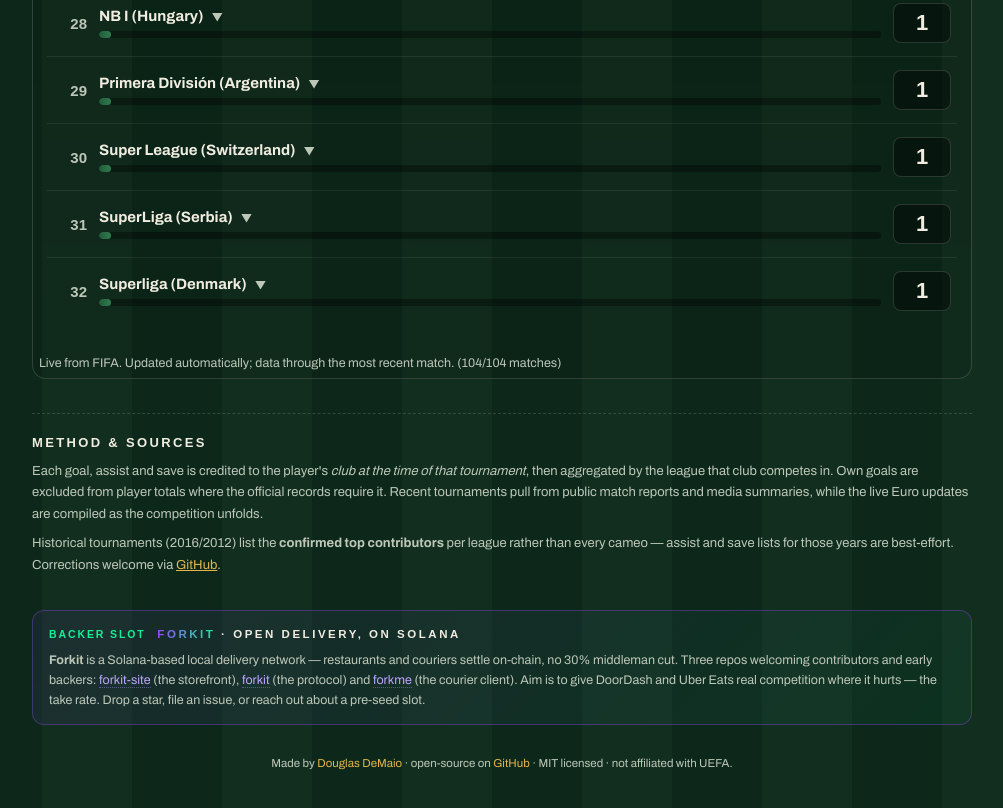
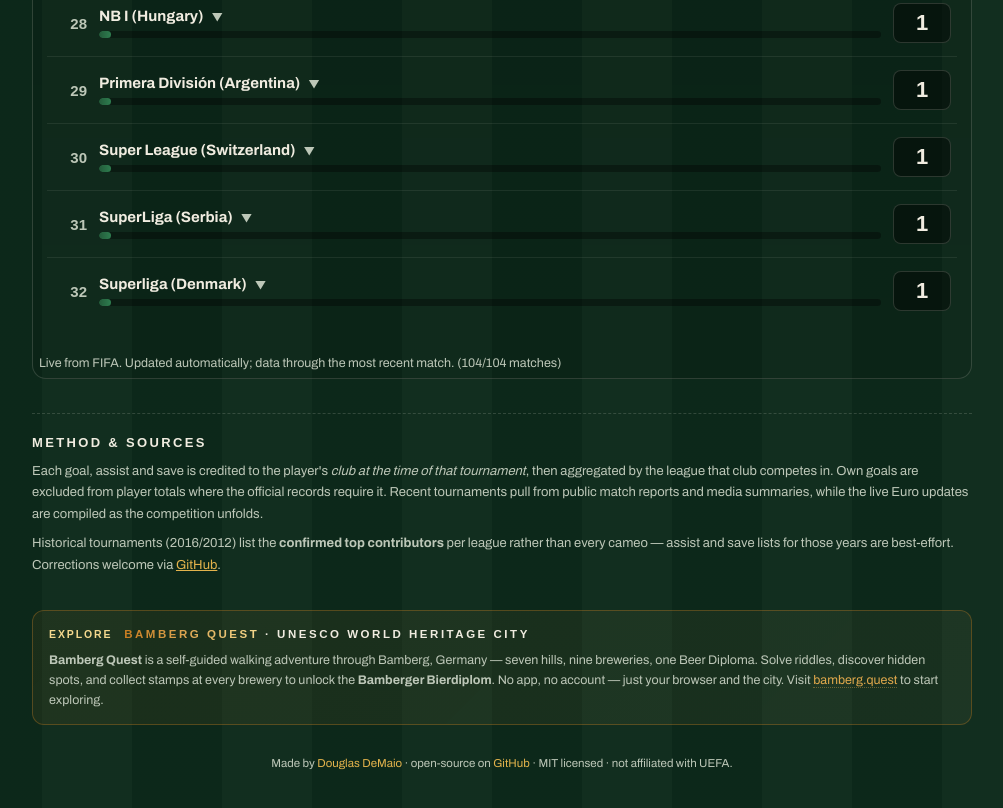
Before and after one commit to douglasdemaio/Euro-Cup-League-Ledger, a plain HTML site: page index.html in a window 1280 px wide. Shown: the part 2493-3301 px from the top of the page, without its empty margins (138-1141 px from the left). Drawn offline with Linux system fonts and the light colour scheme; a web font is replaced by a local one.

Commit message:
Replace Forkit backer slot with Bamberg Quest promo
Swap the Solana/Forkit backer section for a Bamberg Quest card —
a self-guided walking adventure through Bamberg with a Beer Diploma
collectible at nine breweries.

```diff
--- a/index.html
+++ b/index.html
@@ -186,22 +186,22 @@ h1 em{font-style:normal;color:var(--gold)}
 .method h2{font-family:'Archivo Expanded',sans-serif;font-size:13px;letter-spacing:.18em;text-transform:uppercase;color:var(--chalk);margin-bottom:8px}
 .method a{color:var(--gold)}
 
-/* --- Forkit promo (small) --- */
-.forkit{
-  margin-top:34px;border:1px solid rgba(153,69,255,.35);border-radius:12px;
+/* --- Bamberg Quest promo --- */
+.quest{
+  margin-top:34px;border:1px solid rgba(199,123,32,.35);border-radius:12px;
   padding:14px 16px;font-size:12.5px;line-height:1.6;color:var(--chalk-dim);
-  background:linear-gradient(135deg, rgba(153,69,255,.08), rgba(20,241,149,.05));
-}
-.forkit h3{
+  background:linear-gradient(135deg, rgba(199,123,32,.08), rgba(245,217,142,.05));
+}
+.quest h3{
   font-family:'Archivo Expanded',sans-serif;font-size:11.5px;letter-spacing:.22em;text-transform:uppercase;
   color:var(--chalk);margin-bottom:6px;
 }
-.forkit h3 .sol{
-  background:linear-gradient(90deg,var(--sol),var(--sol-2));-webkit-background-clip:text;background-clip:text;color:transparent;font-weight:900;
-}
-.forkit a{color:#bda4ff;text-decoration:none;border-bottom:1px dotted rgba(189,164,255,.4)}
-.forkit a:hover{color:#d8c8ff;border-bottom-color:#d8c8ff}
-.forkit .tag{display:inline-block;font-size:10.5px;letter-spacing:.18em;text-transform:uppercase;color:var(--sol-2);font-weight:700;margin-right:6px}
+.quest h3 .brew{
+  background:linear-gradient(90deg,#c77b20,#f5d98e);-webkit-background-clip:text;background-clip:text;color:transparent;font-weight:900;
+}
+.quest a{color:#e0a84c;text-decoration:none;border-bottom:1px dotted rgba(224,168,76,.4)}
+.quest a:hover{color:#f5d98e;border-bottom-color:#f5d98e}
+.quest .tag{display:inline-block;font-size:10.5px;letter-spacing:.18em;text-transform:uppercase;color:#f5d98e;font-weight:700;margin-right:6px}
 
 footer.foot{margin-top:30px;font-size:11.5px;color:var(--chalk-dim);text-align:center;line-height:1.55}
 footer.foot a{color:var(--gold);text-decoration:none}
@@ -386,9 +386,9 @@ footer.foot a{color:var(--gold);text-decoration:none}
     <p style="margin-top:8px">Historical tournaments (2016/2012) list the <strong>confirmed top contributors</strong> per league rather than every cameo — assist and save lists for those years are best-effort. Corrections welcome via <a href="https://github.com/douglasdemaio/Euro-Cup-League-Ledger">GitHub</a>.</p>
   </section>
 
-  <aside class="forkit" aria-label="Forkit project — Solana-powered local delivery">
-    <h3><span class="tag">Backer slot</span> <span class="sol">Forkit</span> · open delivery, on Solana</h3>
-    <p><strong>Forkit</strong> is a Solana-based local delivery network — restaurants and couriers settle on-chain, no 30% middleman cut. Three repos welcoming contributors and early backers: <a href="https://github.com/douglasdemaio/forkit-site">forkit-site</a> (the storefront), <a href="https://github.com/douglasdemaio/forkit">forkit</a> (the protocol) and <a href="https://github.com/douglasdemaio/forkme">forkme</a> (the courier client). Aim is to give DoorDash and Uber Eats real competition where it hurts — the take rate. Drop a star, file an issue, or reach out about a pre-seed slot.</p>
+  <aside class="quest" aria-label="Bamberg Quest — city adventure game">
+    <h3><span class="tag">Explore</span> <span class="brew">Bamberg Quest</span> · UNESCO World Heritage city</h3>
+    <p><strong>Bamberg Quest</strong> is a self-guided walking adventure through Bamberg, Germany — seven hills, nine breweries, one Beer Diploma. Solve riddles, discover hidden spots, and collect stamps at every brewery to unlock the <strong>Bamberger Bierdiplom</strong>. No app, no account — just your browser and the city. Visit <a href="https://bamberg.quest/">bamberg.quest</a> to start exploring.</p>
   </aside>
 
   <footer class="foot">
```
